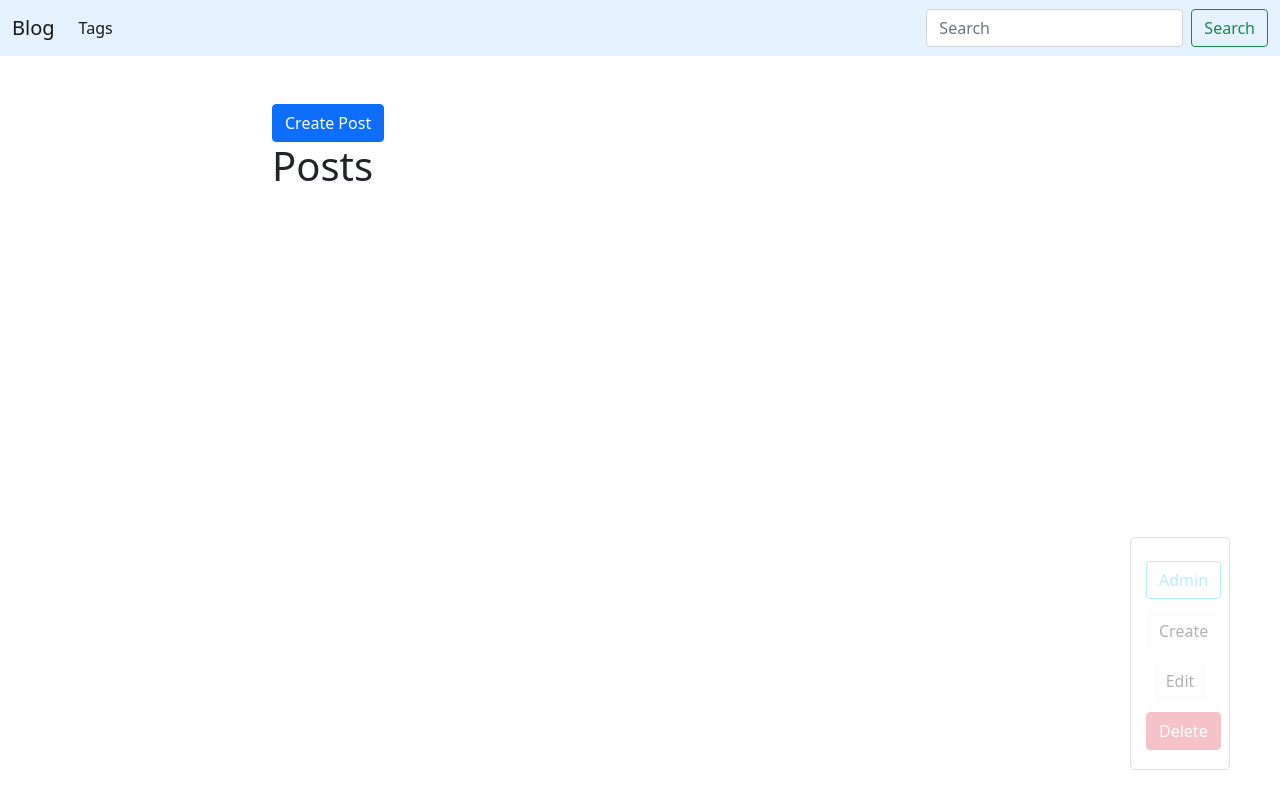
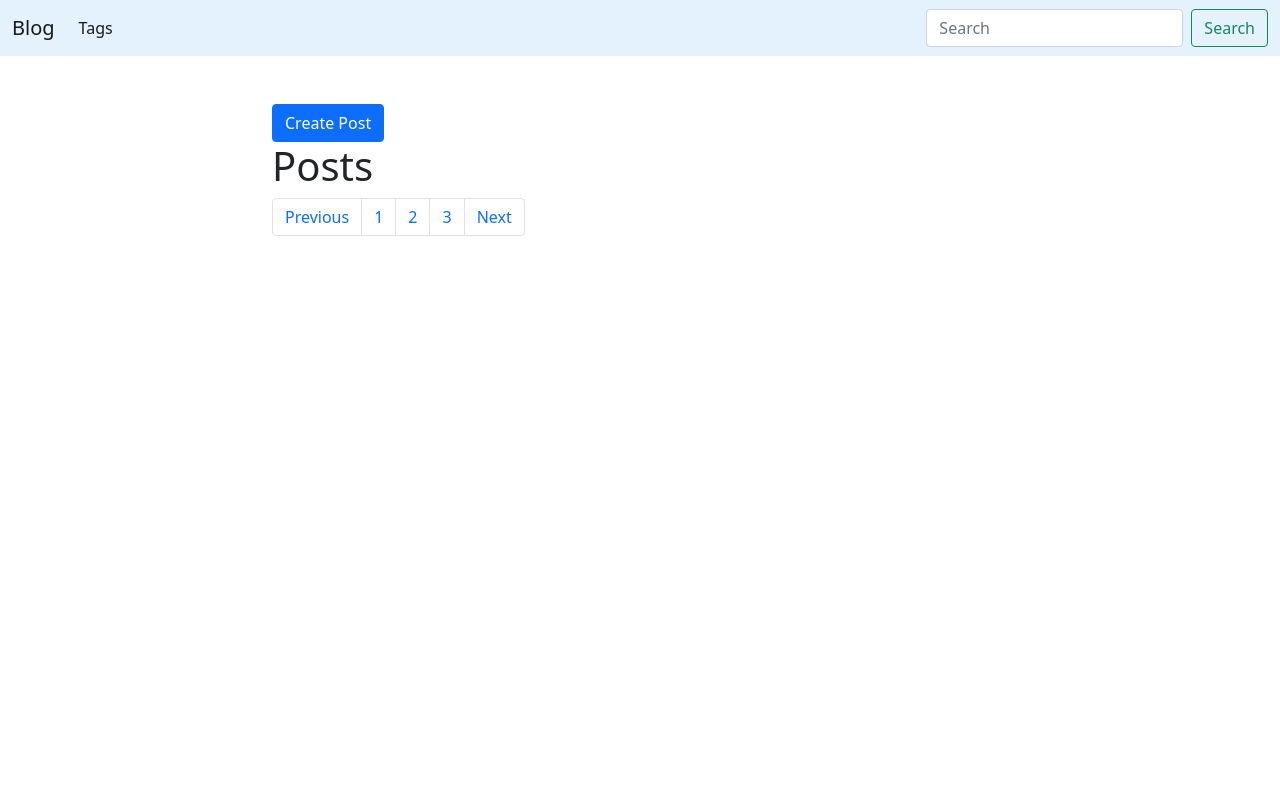
Before and after one commit to Zarif99/blogengine, a Django app: page / in a window 1280 px wide. Run offline with Django 3.2, Linux system fonts and the light colour scheme; data that the repository does not hold is empty; some libraries are stand-ins or nearby versions.

Commit message:
__fixed__

```diff
--- a/blog/templates/blog/base_blog.html
+++ b/blog/templates/blog/base_blog.html
@@ -1,7 +1,19 @@
 {% extends 'base.html' %}
 
 {% block admin %}
-    <a class="btn btn-light" href="{{ admin_object.get_create_url }}">Create</a>
-    <a class="btn btn-light" href="{{ admin_object.get_update_url }}">Edit</a>
-    <a class="btn btn-danger" href="{{ admin_object.get_delete_url }}">Delete</a>
+    <div class="dropdown">
+        <button class="btn btn-light dropdown-toggle" type="button"
+                id="dropdownMenuButton" data-toggle="dropdown"
+                aria-haspopup="true" aria-expanded="false">
+            Create
+        </button>
+        <div class="dropdown-menu" aria-labelledby="dropdownMenuButton">
+            <a class="dropdown-item" href="{% url 'post_create_url' %}">Post</a>
+            <a class="dropdown-item" href="{% url 'tag_create_url' %}">Tag</a>
+        </div>
+    </div>
+    <a class="btn btn-light edit" href="{{ admin_object.get_update_url }}"
+       style="{% if change %}display:block;{% endif %}">Edit</a>
+    <a class="btn btn-danger delete" href="{{ admin_object.get_delete_url }}"
+       style="{% if change %}display:block;{% endif %}">Delete</a>
 {% endblock %}
--- a/blog/views.py
+++ b/blog/views.py
@@ -1,66 +1,75 @@
-from blog.models import Post, Tag
+from django.contrib.auth.mixins import LoginRequiredMixin
+from django.views.generic import ListView
 from django.views.generic import View
-from django.views.generic import ListView
-from django.views.generic import DetailView
-
-from blog.utils import ObjectCreateMixin
-from blog.utils import ObjectUpdateMixin
-from blog.utils import ObjectDeleteMixin
 
 from blog.forms import TagForm, PostForm
+from blog.models import Post, Tag
+from blog.utils import ObjectCreateMixin
+from blog.utils import ObjectDeleteMixin
+from blog.utils import ObjectDetailMixin
+from blog.utils import ObjectUpdateMixin
 
 
 class PostList(ListView):
     model = Post
+    paginator_class = Post
 
 
-class PostCreate(ObjectCreateMixin, View):
+class PostCreate(LoginRequiredMixin, ObjectCreateMixin, View):
     form = PostForm
     template = 'blog/post_create.html'
+    raise_exception = True
 
 
-class PostDetail(DetailView):
+class PostDetail(ObjectDetailMixin, View):
     model = Post
+    template = 'blog/post_detail.html'
 
 
-class PostUpdate(ObjectUpdateMixin, View):
+class PostUpdate(LoginRequiredMixin, ObjectUpdateMixin, View):
     model = Post
     model_form = PostForm
     template = 'blog/post_update.html'
+    raise_exception = True
 
 
-class PostDelete(ObjectDeleteMixin, View):
+class PostDelete(LoginRequiredMixin, ObjectDeleteMixin, View):
     model = Post
     template = 'blog/post_delete.html'
     redirect_url = 'post_list_url'
+    raise_exception = True
 
 
 class TagList(ListView):
     model = Tag
 
 
-class TagCreate(ObjectCreateMixin, View):
+class TagCreate(LoginRequiredMixin, ObjectCreateMixin, View):
     """
     This model create a new Tag
     """
     form = TagForm
     template = 'blog/tag_create.html'
+    raise_exception = True
 
 
-class TagDetail(DetailView):
+class TagDetail(ObjectDetailMixin, View):
     """
     This model view a Tag
     """
     model = Tag
+    template = 'blog/tag_detail.html'
 
 
-class TagUpdate(ObjectUpdateMixin, View):
+class TagUpdate(LoginRequiredMixin, ObjectUpdateMixin, View):
     model = Tag
     model_form = TagForm
     template = 'blog/tag_update.html'
+    raise_exception = True
 
 
-class TagDelete(ObjectDeleteMixin, View):
+class TagDelete(LoginRequiredMixin, ObjectDeleteMixin, View):
     model = Tag
     template = 'blog/tag_delete.html'
     redirect_url = 'tags_list_url'
+    raise_exception = True
--- a/static/css/style.css
+++ b/static/css/style.css
@@ -6,17 +6,17 @@
     bottom: 30px;
     opacity: 0.3;
     padding: 15px;
-    width: 100px;
-    line-height: 50px;
+}
+
+.admin a {
     display: block;
-    text-align: center;
+    margin: 5px 0;
 }
 
 .admin:hover {
     opacity: 1;
 }
 
-.admin-link {
-    desplay: box;
-    margin: 5px 0;
+a.edit, a.delete {
+    display: none;
 }
--- a/templates/base.html
+++ b/templates/base.html
@@ -26,12 +26,6 @@
                 <li class="nav-item">
                     <a class="nav-link active" aria-current="page" href="{% url 'tags_list_url' %}">Tags</a>
                 </li>
-{#                <li class="nav-item">#}
-{#                    <a class="nav-link" href="#">Link</a>#}
-{#                </li>#}
-{#                <li class="nav-item">#}
-{#                    <a class="nav-link disabled" href="#" tabindex="-1" aria-disabled="true">Disabled</a>#}
-{#                </li>#}
             </ul>
             <form class="d-flex">
                 <input class="form-control me-2" type="search" placeholder="Search" aria-label="Search">
@@ -47,14 +41,34 @@
             {% block content %}
                 text
             {% endblock %}
+
+            <nav aria-label="Page navigation example">
+                <ul class="pagination">
+                    <li class="page-item"><a class="page-link" href="#">Previous</a></li>
+                    <li class="page-item"><a class="page-link" href="#">1</a></li>
+                    <li class="page-item"><a class="page-link" href="#">2</a></li>
+                    <li class="page-item"><a class="page-link" href="#">3</a></li>
+                    <li class="page-item"><a class="page-link" href="#">Next</a></li>
+                </ul>
+            </nav>
         </div>
     </div>
 </div>
+{% if request.user.is_authenticated and request.user.is_staff %}
+    <div class="admin align-items-center">
+        <a href="/admin" class="btn btn-outline-info">Admin</a> <br>
+        {% block admin %}{% endblock %}
+    </div>
+{% endif %}
 
-<div class="admin align-item-center">
-    <a href="/admin" class="btn btn-outline-info admin-link">Admin</a>
-    {% block admin %}{% endblock %}
-</div>
-
+<script src="https://code.jquery.com/jquery-3.2.1.slim.min.js"
+        integrity="sha384-KJ3o2DKtIkvYIK3UENzmM7KCkRr/rE9/Qpg6aAZGJwFDMVNA/GpGFF93hXpG5KkN"
+        crossorigin="anonymous"></script>
+<script src="https://cdnjs.cloudflare.com/ajax/libs/popper.js/1.12.9/umd/popper.min.js"
+        integrity="sha384-ApNbgh9B+Y1QKtv3Rn7W3mgPxhU9K/ScQsAP7hUibX39j7fakFPskvXusvfa0b4Q"
+        crossorigin="anonymous"></script>
+<script src="https://maxcdn.bootstrapcdn.com/bootstrap/4.0.0/js/bootstrap.min.js"
+        integrity="sha384-JZR6Spejh4U02d8jOt6vLEHfe/JQGiRRSQQxSfFWpi1MquVdAyjUar5+76PVCmYl"
+        crossorigin="anonymous"></script>
 </body>
 </html>
```
Also changed, not shown: blog/templates/blog/post_detail.html (+10 -10 lines), blog/utils.py (+18 -2 lines).
